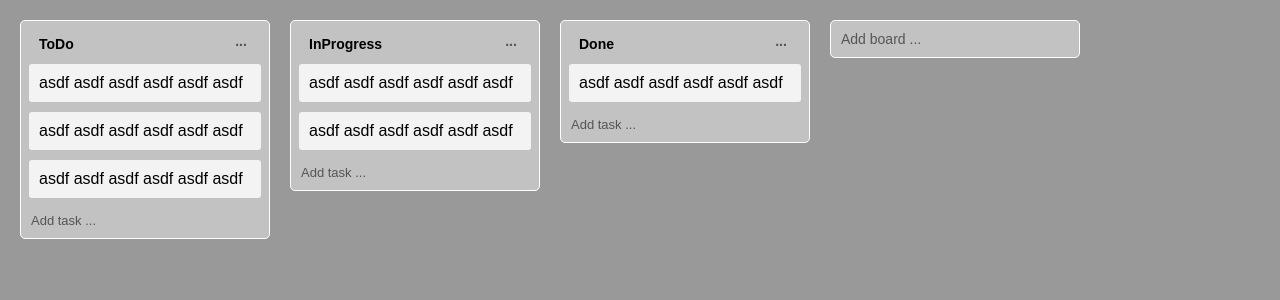
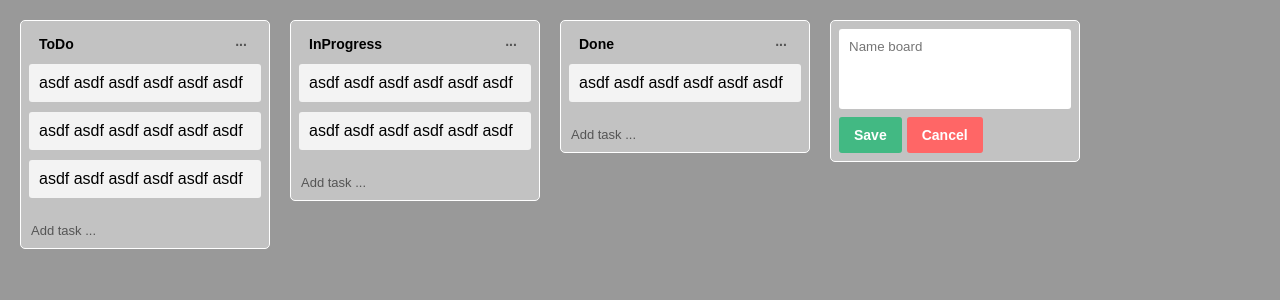
Before and after one commit to mejison/hoxoy, a Vue app: page / in a window 1280 px wide. Both pictures are taken after a click on the element "Add board ...". Shown: the top 300 px of the page. Built offline with nearby package versions, Linux system fonts and the light colour scheme.

Commit message:
create components

```diff
--- a/src/App.vue
+++ b/src/App.vue
@@ -1,30 +1,29 @@
 <template>
    <div class="wrap" id="app">
-    <div class="board" v-for="(b, index) in baords" :key="index">
-      <div class="board-title">
-          {{ b.name }}
-          <div>...</div>
-      </div>
-      <div class="board-body">
-        <div class="board-item" v-for="(t, index) in getTasktsById(b.id)" :key="index">
-          {{ t.description }}
-        </div>
-      </div>
-      <div class="board-footer">
-        Add task ...
-      </div>
-    </div>
-    <div class="board add-board">
+    <Board :createTask="createTask" :tasks="getTasktsById(b.id)" :id="b.id" :name="b.name" v-for="(b, index) in baords" :key="index" />
+
+    <div class="board add-board" @click="toggleShowAddBoard" v-show=" ! showAddBoard">
        Add board ...
     </div>
+
+    <Creater :toggle.sync="showAddBoard" :callback="this.createBoard" class="board" v-show="showAddBoard" />
   </div>
 </template>
 
 <script>
+
+import Board from './components/Board'
+import Creater from './components/Creater'
+
 export default {
   name: 'app',
-    data: function() {
+  components: {
+    Board,
+    Creater
+  },
+  data() {
     return {
+      showAddBoard: false,
       baords: [
         {
           id: 'todo',
@@ -68,15 +67,24 @@ export default {
     }
   },
   methods: {
-    addTask: function() {
-
-    },
-    addBoard: function() {
-
-    },
-    getTasktsById: function(board_id) {
+    getTasktsById(board_id) {
         return this.tasks.filter(function(i) {
           return i.board_id == board_id;
+        })
+    },
+    toggleShowAddBoard() {
+      this.showAddBoard = ! this.showAddBoard
+    },
+    createBoard(value) {
+      this.baords.push({
+        id: 'test',
+        name: value.value
+      });
+    },
+    createTask(task) {
+      this.tasks.push({
+        board_id: task.id,
+        description: task.value
       })
     }
   }
@@ -108,73 +116,6 @@ export default {
     font-family: arial, sans-serif;
   }
 
-.board {
-  width: 250px;
-  border-radius: 5px;
-  border: 1px solid #fff;
-  padding: 3px;
-  background: rgba(255, 255, 255, 0.4);
-  margin-left: 20px;
-  position: relative;
-  min-height: 70px;
-  padding-bottom: 40px;
-}
-
-.board:first-child {
-  margin-left: 0;
-}
-
-.board .board-title {
-  font-size: 14px;
-  padding: 10px 15px;
-  font-weight: 600;
-  display: flex;
-  justify-content: space-between;
-  align-items: center;
-}
-
-.board .board-title div {
-  color: #555;
-  height: 20px;
-  text-align: center;
-  width: 20px;
-  line-height: 15px;
-  border-radius: 3px;
-}
-
-.board .board-title div:hover {
-  cursor: pointer;
-  background-color: #ddd;
-}
-
-.board .board-footer {
-  position: absolute;
-  padding: 10px;
-  left: 0;
-  right: 0;
-  bottom: 0;
-  font-size: 13px;
-  color: #555;
-}
-
-.board .board-footer:hover {
-  background-color: #eee;
-  cursor: pointer;
-}
-
-.board .board-body .board-item {
-  padding: 10px;
-  border-radius: 3px;
-  margin: 0 5px 0;
-  cursor: pointer;
-  background-color: rgba(255, 255, 255, 0.8);
-  margin-bottom: 10px;
-}
-
-.board .board-body .board-item:last-child {
-  margin-bottom: 0;
-}
-
   .board.add-board {
     font-size: 14px;
     padding: 10px;
@@ -196,11 +137,13 @@ export default {
   }
 
   .btn.success {
-  background-color: green;
+    background-color: #42b983;
+    color: #fff;
   }
 
   .btn.error {
-  background-color: red;
+    background-color: #f66;
+    color: #fff;
   }
 
   .btn:hover {
--- /dev/null
+++ b/src/components/Board.vue
@@ -0,0 +1,92 @@
+<template>
+    <div class="board">
+      <div class="board-title">
+          {{ name }}
+          <div>...</div>
+      </div>
+      <div class="board-body">
+        <Task :description="t.description"  v-for="(t, index) in tasks" :key="index" />
+        <Creater :toggle.sync="showAddTask" :callback="this.createTask" :meta="{id}" class="board-item"  v-show="showAddTask" />
+      </div>
+      <div class="board-footer" v-show=" ! showAddTask" @click="toggleShowAddTask()">
+        Add task ...
+      </div>
+    </div>
+</template>
+<script>
+  import Task from './Task'
+  import Creater from './Creater'
+
+  export default {
+    name: 'Board',
+    props: ['name', 'tasks', 'id', 'createTask'],
+    components: {
+      Task,
+      Creater
+    },
+    data() {
+      return {
+        showAddTask: false
+      }
+    },
+    methods: {
+      toggleShowAddTask() {
+        this.showAddTask = ! this.showAddTask
+      }
+    }
+  }
+</script>
+<style>
+  .board {
+    width: 250px;
+    border-radius: 5px;
+    border: 1px solid #fff;
+    padding: 3px;
+    background: rgba(255, 255, 255, 0.4);
+    margin-left: 20px;
+    position: relative;
+    padding-bottom: 40px;
+  }
+
+  .board:first-child {
+    margin-left: 0;
+  }
+
+  .board .board-title {
+    font-size: 14px;
+    padding: 10px 15px;
+    font-weight: 600;
+    display: flex;
+    justify-content: space-between;
+    align-items: center;
+  }
+
+  .board .board-title div {
+    color: #555;
+    height: 20px;
+    text-align: center;
+    width: 20px;
+    line-height: 15px;
+    border-radius: 3px;
+  }
+
+  .board .board-title div:hover {
+    cursor: pointer;
+    background-color: #ddd;
+  }
+
+  .board .board-footer {
+    position: absolute;
+    padding: 10px;
+    left: 0;
+    right: 0;
+    bottom: 0;
+    font-size: 13px;
+    color: #555;
+  }
+
+  .board .board-footer:hover {
+    background-color: #eee;
+    cursor: pointer;
+  }
+</style>
--- /dev/null
+++ b/src/components/Creater.vue
@@ -0,0 +1,54 @@
+<template>
+    <div class="creater">
+        <textarea placeholder="Name board" v-model="value"></textarea>
+        <div class="actions">
+            <button class="btn success" @click="save()">Save</button>
+            <button class="btn error" @click="cancel()">Cancel</button>
+        </div>
+    </div>
+</template>
+<script>
+    export default {
+        name: 'Creater',
+        props: [
+            'toggle',
+            'callback',
+            'meta'
+        ],
+        data() {
+            return {
+                value: ''
+            }
+        },
+        methods: {
+            save() {
+                this.callback(Object.assign({}, {value: this.value}, this.meta));
+                this.value = "";
+                this.cancel();
+            },
+            cancel() {
+                this.$emit('update:toggle', false);
+            }
+        }
+    }
+</script>
+<style scope>
+    textarea {
+        width: 100%;
+        resize: none;
+        min-height: 80px;
+        border-radius: 3px;
+        padding: 10px;
+        font-family: Arial, Helvetica, sans-serif;
+        border: none;
+        margin-bottom: 4px;
+    }
+
+    .creater.board {
+        padding: 8px;
+    }
+
+    .actions .btn.error {
+        margin-left: 5px;
+    }
+</style>
--- /dev/null
+++ b/src/components/Task.vue
@@ -0,0 +1,35 @@
+<template>
+    <div class="board-item">
+        {{ description }}
+    </div>
+</template>
+<script>
+    export default {
+        name: 'Task',
+        props: [
+            'description'
+        ],
+        data() {
+            return {
+
+            }
+        },
+        methods: {
+
+        }
+    }
+</script>
+<style>
+    .board .board-body .board-item {
+        padding: 10px;
+        border-radius: 3px;
+        margin: 0 5px 0;
+        cursor: pointer;
+        background-color: rgba(255, 255, 255, 0.8);
+        margin-bottom: 10px;
+    }
+
+    .board .board-body .board-item:last-child {
+        margin-bottom: 0;
+    }
+</style>
```
Also changed, not shown: src/components/HelloWorld.vue (deleted, +0 -57 lines). Lines whose indentation alone changed are shown as unchanged.
